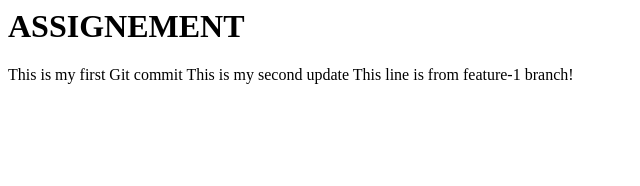
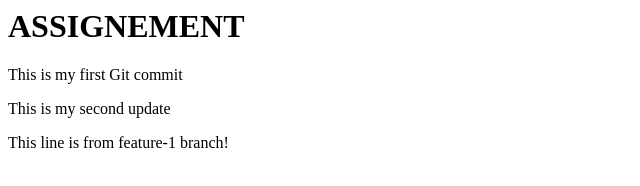
Before and after one commit to Fait851h/week-one-assignement, a plain HTML site: page index.html in a window 1280 px wide. Shown: the whole page, without its empty margins (0-640 px from the left). Drawn offline with Linux system fonts and the light colour scheme.

```diff
--- a/index.html
+++ b/index.html
@@ -1,4 +1,4 @@
 <h1> ASSIGNEMENT</h1>
-<P1> This is my first Git commit</P1>
-<p2> This is my second update</p2>
-<p3> This line is from feature-1 branch!</p3>
+<p> This is my first Git commit</p>
+<p> This is my second update</p>
+<p> This line is from feature-1 branch!</p>
```
Also changed, not shown: reflection.txt (added).
